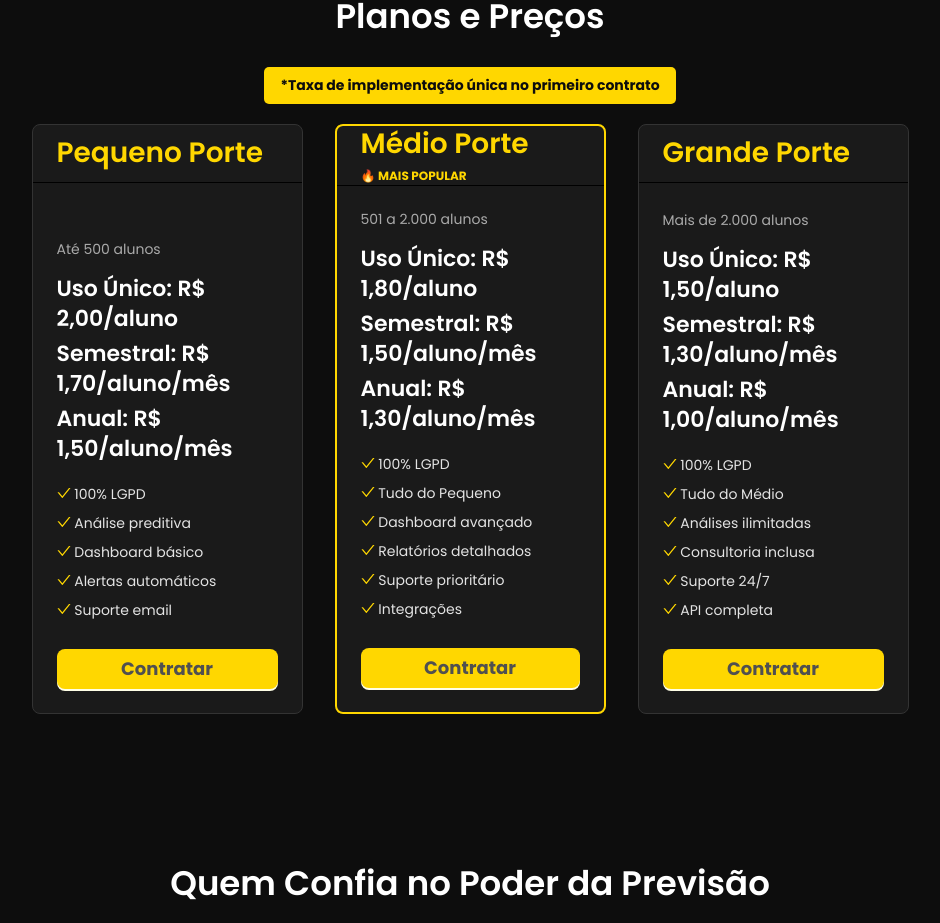
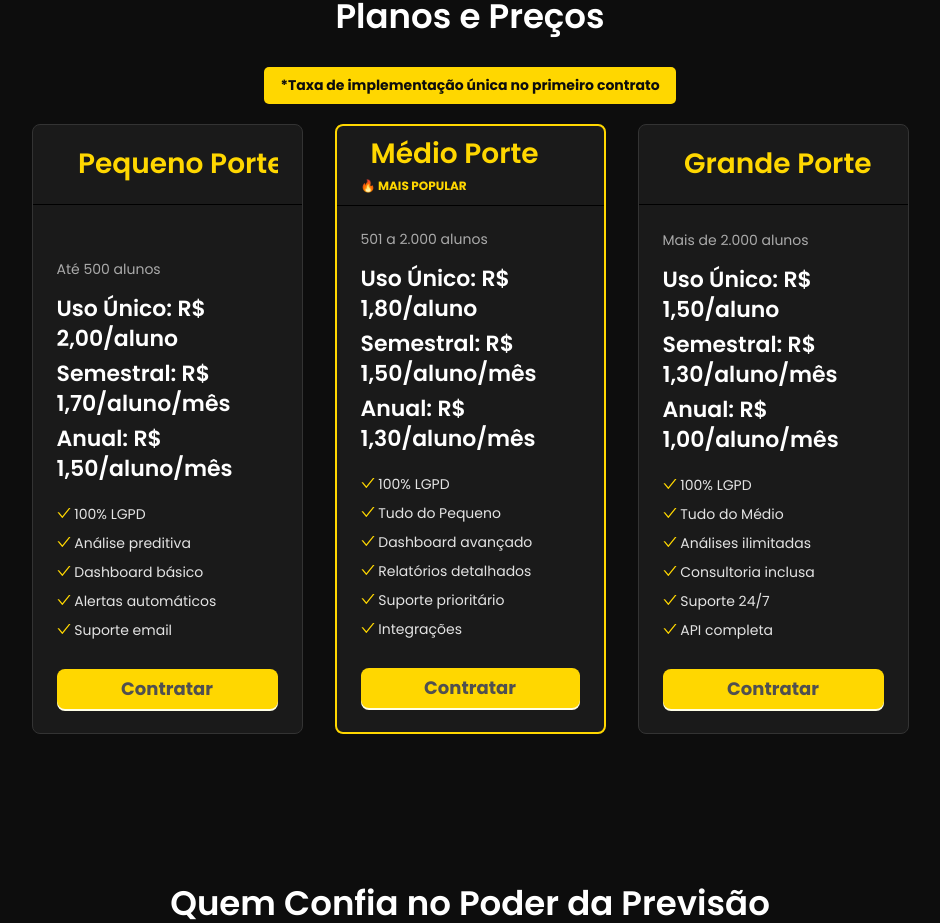
Before and after one commit to giabq/Acadefica, a React (Vite) app: page / in a window 1280 px wide. Shown: the part 1975-2898 px from the top of the page, without its empty margins (170-1110 px from the left). Built offline with nearby package versions, Linux system fonts and the light colour scheme.

Commit message:
fix: ajustado padding dos titulos dos precos

```diff
--- a/src/components/PricingSection.tsx
+++ b/src/components/PricingSection.tsx
@@ -57,7 +57,7 @@ const PricingSection: React.FC = () => {
       <Row gutter={[32, 32]} justify="center">
         {/* Plano Pequeno Porte */}
         <Col xs={24} md={8} lg={6}>
-          <Card title={<Title level={3} style={{ color: 'var(--color-primary-yellow)', margin: 0 }}>Pequeno Porte</Title>} style={cardStyle}>
+          <Card title={<Title level={3} style={{ color: 'var(--color-primary-yellow)', margin: 21.5}}>Pequeno Porte</Title>} style={cardStyle}>
             <div style={{ flexGrow: 1 }}>
                 <Paragraph style={{ color: 'var(--color-text-secondary)', fontSize: '14px' }}>
                     Até 500 alunos
@@ -88,8 +88,8 @@ const PricingSection: React.FC = () => {
           <Card
             title={
               <div>
-                <Title level={3} style={{ color: 'var(--color-primary-yellow)', margin: 0 }}>Médio Porte</Title>
-                <Paragraph style={{ color: 'var(--color-primary-yellow)', fontSize: '12px', margin: '5px 0 0', fontWeight: 'bold' }}>🔥 MAIS POPULAR</Paragraph>
+                <Title level={3} style={{ color: 'var(--color-primary-yellow)', margin: 10, marginBottom: 5}}>Médio Porte</Title>
+                <Paragraph style={{ color: 'var(--color-primary-yellow)', fontSize: '12px', fontWeight: 'bold', marginBottom:10 }}>🔥 MAIS POPULAR</Paragraph>
               </div>
             }
             style={{ ...cardStyle, border: '2px solid var(--color-primary-yellow)' }}
@@ -122,7 +122,7 @@ const PricingSection: React.FC = () => {
 
         {/* Plano Grande Porte */}
         <Col xs={24} md={8} lg={6}>
-          <Card title={<Title level={3} style={{ color: 'var(--color-primary-yellow)', margin: 0 }}>Grande Porte</Title>} style={cardStyle}>
+          <Card title={<Title level={3} style={{ color: 'var(--color-primary-yellow)', margin: 21.5}}>Grande Porte</Title>} style={cardStyle}>
             <div style={{ flexGrow: 1 }}>
                 <Paragraph style={{ color: 'var(--color-text-secondary)', fontSize: '14px' }}>
                     Mais de 2.000 alunos
```
